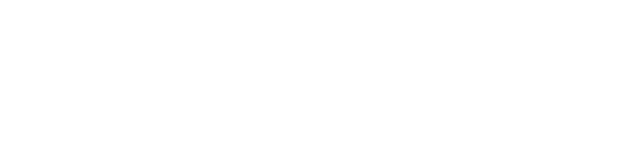
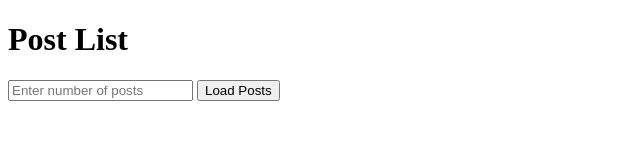
Before and after one commit to DavsCavs/posts-pd-19092025, a plain HTML site: page index.html in a window 1280 px wide. Shown: the whole page, without its empty margins (0-640 px from the left). Drawn offline with Linux system fonts and the light colour scheme.

Commit message:
html created

```diff
--- a/index.html
+++ b/index.html
@@ -3,9 +3,17 @@
 <head>
     <meta charset="UTF-8">
     <meta name="viewport" content="width=device-width, initial-scale=1.0">
-    <title>Document</title>
+    <title>Post List</title>
 </head>
 <body>
+    <h1>Post List</h1>
+    <div>
+        <input type="number" placeholder="Enter number of posts">
+        <button id="load-posts">Load Posts</button>
+        <ul id="post-list">
 
+        </ul>
+    </div>
+    <script src="script.js"></script>
 </body>
 </html>
```
